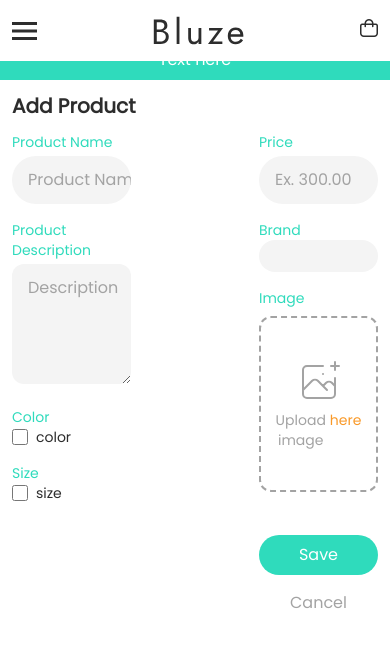
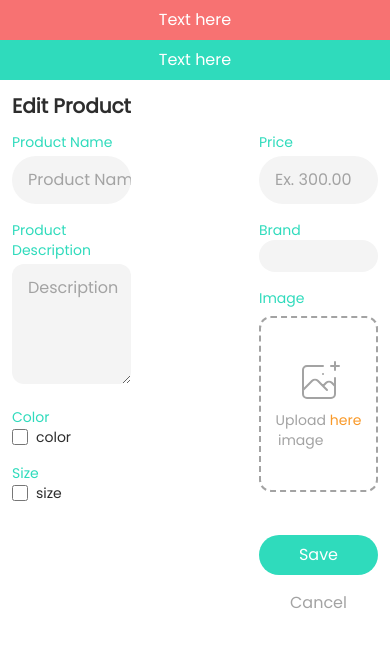
Before and after one commit to INT222-INTEGRATED-PROJECTII-109-111-130/front-end, a Vue app: page /edit in a window 390 px wide. Shown: the top 646 px of the page. Built offline with nearby package versions, Linux system fonts and the light colour scheme; some icons are missing.

Commit message:
fixed navbar & error

```diff
--- a/src/views/Add.vue
+++ b/src/views/Add.vue
@@ -1,12 +1,14 @@
 <template>
 <div class="add">
   <!-- Navbar -->
-  <base-nav v-if="showNav" />
-  <base-nav-mobile v-if="mobileView" />
-  <!-- Error -->
-    <div class="bg-error py-2 text-white text-center">Text here</div>
-    <div class="bg-primary py-2 text-white text-center">Text here</div>
-
+    <base-nav class="sticky top-0 z-50 w-full" v-if="showNav" />
+    <base-nav-mobile v-if="mobileView" />
+      <!-- Error -->
+        <div class="sticky top-0 z-50 w-full">
+          <div class="bg-error py-2 text-white text-center">Text here</div>
+          <div class="bg-primary py-2 text-white text-center">Text here</div>
+        </div>
+    <!-- Form -->
     <form @submit.prevent="addProduct">
     <div class="container sm:pb-16 pb-10 sm:px-9 px-3 mx-auto">
         <h1 class="sm:text-4xl sm:pt-10 sm:pb-7 py-3 font-semibold text-xl">Add Product</h1>
--- a/src/views/Basket.vue
+++ b/src/views/Basket.vue
@@ -1,11 +1,13 @@
 <template>
   <div class="basket">
   <!-- Navbar -->
-  <base-nav v-if="showNav" />
-  <base-nav-mobile v-if="mobileView" />
-  <!-- Error -->
-    <div class="bg-error py-2 text-white text-center">Text here</div>
-    <div class="bg-primary py-2 text-white text-center">Text here</div>
+    <base-nav class="sticky top-0 z-50 w-full" v-if="showNav" />
+    <base-nav-mobile v-if="mobileView" />
+      <!-- Error -->
+        <div class="sticky top-0 z-50 w-full">
+          <div class="bg-error py-2 text-white text-center">Text here</div>
+          <div class="bg-primary py-2 text-white text-center">Text here</div>
+        </div>
 
   <!-- Emptry Basket -->
   <div v-if="!emptry">
@@ -30,9 +32,9 @@
             <img class="object-cover object-center w-full h-full block" src="../assets/popcat.jpg">
           </div>
           <div class="flex-grow pl-4">
-            <h1 class="sm:text-2xl font-semibold text-xs">Name</h1>
-            <p class="text-gray sm:text-base text-xs">Color:</p>
-            <p class="text-gray sm:text-base text-xs">Size:</p>
+            <h1 class="sm:text-2xl font-semibold text-xs">Product Name</h1>
+            <p class="text-gray sm:text-base text-xs">Color: </p>
+            <p class="text-gray sm:text-base text-xs">Size: </p>
             <p class="sm:text-2xl font-semibold text-xs">THB 300.00</p>
           </div>
 
--- a/src/views/Edit.vue
+++ b/src/views/Edit.vue
@@ -1,15 +1,17 @@
 <template>
 <div class="add">
   <!-- Navbar -->
-  <base-nav v-if="showNav" />
-  <base-nav-mobile v-if="mobileView" />
-  <!-- Error -->
-    <div class="bg-error py-2 text-white text-center">Text here</div>
-    <div class="bg-primary py-2 text-white text-center">Text here</div>
-
+    <base-nav class="sticky top-0 z-50 w-full" v-if="showNav" />
+    <base-nav-mobile v-if="mobileView" />
+      <!-- Error -->
+        <div class="sticky top-0 z-50 w-full">
+          <div class="bg-error py-2 text-white text-center">Text here</div>
+          <div class="bg-primary py-2 text-white text-center">Text here</div>
+        </div>
+    <!-- Form -->
     <form @submit.prevent="addProduct">
     <div class="container sm:pb-16 pb-10 sm:px-9 px-3 mx-auto">
-        <h1 class="sm:text-4xl sm:pt-10 sm:pb-7 py-3 font-semibold text-xl">Add Product</h1>
+        <h1 class="sm:text-4xl sm:pt-10 sm:pb-7 py-3 font-semibold text-xl">Edit Product</h1>
         <div class="grid grid-cols-2 gap-x-32 gap-y-4">
             <!-- Product Name -->
             <div>
@@ -65,7 +67,7 @@
                         <div class="space-y-3">
                         <!-- Checkbox size -->
                             <div class="grid grid-cols-5 gap-y-1.5 items-start">
-                            <!-- <div v-for="colors in allcolor" :key="colors.colorId"> -->
+                            <!-- <div v-for="" :key=""> -->
                             <div class="flex items-start">
                             <!-- size loop -->
                                 <div class="rounded flex items-center h-5">
--- a/src/views/EditProfile.vue
+++ b/src/views/EditProfile.vue
@@ -1,12 +1,13 @@
 <template>
   <div class="editProfile">
   <!-- Navbar -->
-  <base-nav v-if="showNav" />
-  <base-nav-mobile v-if="mobileView" />
-  <!-- Error -->
-    <div class="bg-error py-2 text-white text-center">Text here</div>
-    <div class="bg-primary py-2 text-white text-center">Text here</div>
-
+    <base-nav class="sticky top-0 z-50 w-full" v-if="showNav" />
+    <base-nav-mobile v-if="mobileView" />
+      <!-- Error -->
+        <div class="sticky top-0 z-50 w-full">
+          <div class="bg-error py-2 text-white text-center">Text here</div>
+          <div class="bg-primary py-2 text-white text-center">Text here</div>
+        </div>
     <div class="container sm:pb-16 pb-10 sm:px-72 px-3 mx-auto">
         <h1 class="sm:text-4xl sm:pt-10 sm:pb-7 pt-6 pb-3 font-semibold text-xl text-center">My Account</h1>
         <div class="grid grid-cols-2 gap-x-6">
--- a/src/views/Home.vue
+++ b/src/views/Home.vue
@@ -1,11 +1,13 @@
 <template>
   <div class="home">
   <!-- Navbar -->
-  <base-nav v-if="showNav" />
+  <base-nav class="sticky top-0 z-50 w-full" v-if="showNav" />
   <base-nav-mobile v-if="mobileView" />
   <!-- Error -->
+  <div class="sticky top-0 z-50 w-full">
     <div class="bg-error py-2 text-white text-center">Text here</div>
     <div class="bg-primary py-2 text-white text-center">Text here</div>
+  </div>
 <!-- Banner desktop -->
 <img src="../assets/Banner-desk.png" class="object-center mx-auto sm:px-64 lg:px-44 pt-8 w-full" v-if="!bannerMobile">
 <!-- Seach in mobile -->
--- a/src/views/Login.vue
+++ b/src/views/Login.vue
@@ -1,11 +1,13 @@
 <template>
   <div class="login">
   <!-- Navbar -->
-  <base-nav v-if="showNav" />
-  <base-nav-mobile v-if="mobileView" />
-  <!-- Error -->
-    <div class="bg-error py-2 text-white text-center">Text here</div>
-    <div class="bg-primary py-2 text-white text-center">Text here</div>
+    <base-nav class="sticky top-0 z-50 w-full" v-if="showNav" />
+    <base-nav-mobile v-if="mobileView" />
+      <!-- Error -->
+        <div class="sticky top-0 z-50 w-full">
+          <div class="bg-error py-2 text-white text-center">Text here</div>
+          <div class="bg-primary py-2 text-white text-center">Text here</div>
+        </div>
 
   <div class="sm:px-96 sm:pt-24 my-auto mx-auto flex flex-wrap" v-if="!mobileView">
     <div class="w-full">
--- a/src/views/Manage.vue
+++ b/src/views/Manage.vue
@@ -1,7 +1,13 @@
 <template>
     <div class="manage">
-        <base-nav v-if="showNav" />
-        <base-nav-mobile v-if="mobileView" />
+    <!-- Navbar -->
+      <base-nav class="sticky top-0 z-50 w-full" v-if="showNav" />
+      <base-nav-mobile v-if="mobileView" />
+        <!-- Error -->
+          <div class="sticky top-0 z-50 w-full">
+            <div class="bg-error py-2 text-white text-center">Text here</div>
+            <div class="bg-primary py-2 text-white text-center">Text here</div>
+          </div>
             <div class="container sm:pb-16 pb-10 sm:pt-0 pt-10 sm:px-9 px-3 mx-auto">
                 <h1 class="sm:text-4xl sm:pt-10 sm:pb-7 pt-6 pb-3 font-semibold text-xl">Manage Products</h1>
                 <div class="bg-light px-10 py-5 rounded-lg">
--- a/src/views/Product.vue
+++ b/src/views/Product.vue
@@ -1,11 +1,13 @@
 <template>
   <div class="product">
-  <base-nav v-if="showNav" />
-  <base-nav-mobile v-if="mobileView" />
-  <!-- Error -->
-    <div class="bg-error py-2 text-white text-center">Text here</div>
-    <div class="bg-primary py-2 text-white text-center">Text here</div>
-
+  <!-- Navbar -->
+    <base-nav class="sticky top-0 z-50 w-full" v-if="showNav" />
+    <base-nav-mobile v-if="mobileView" />
+      <!-- Error -->
+        <div class="sticky top-0 z-50 w-full">
+          <div class="bg-error py-2 text-white text-center">Text here</div>
+          <div class="bg-primary py-2 text-white text-center">Text here</div>
+        </div>
   <div class="container sm:px-7 px-3 py-8 mx-auto flex flex-wrap">
     <div class="sm:h-96 sm:w-2/4 h-64 w-full rounded-lg overflow-hidden">
       <img alt="feature" class="object-cover object-center h-full w-full" :src=image>
@@ -13,7 +15,7 @@
     <div class="flex flex-wrap lg:w-1/2 lg:pl-8">
       <div class="flex flex-col lg:items-start items-center">
         <div class="flex-grow">
-          <h1 class="sm:text-3xl font-semibold text-xl sm:mt-0 mt-2">Name</h1>
+          <h1 class="sm:text-3xl font-semibold text-xl sm:mt-0 mt-2">Product Name</h1>
           <div class="flex justify-between mb-3">
             <p class="text-secondary sm:text-base text-xs" >{{prodbrand}}</p>
             <p class="sm:text-base text-xs">{{proddate}}</p>
```
